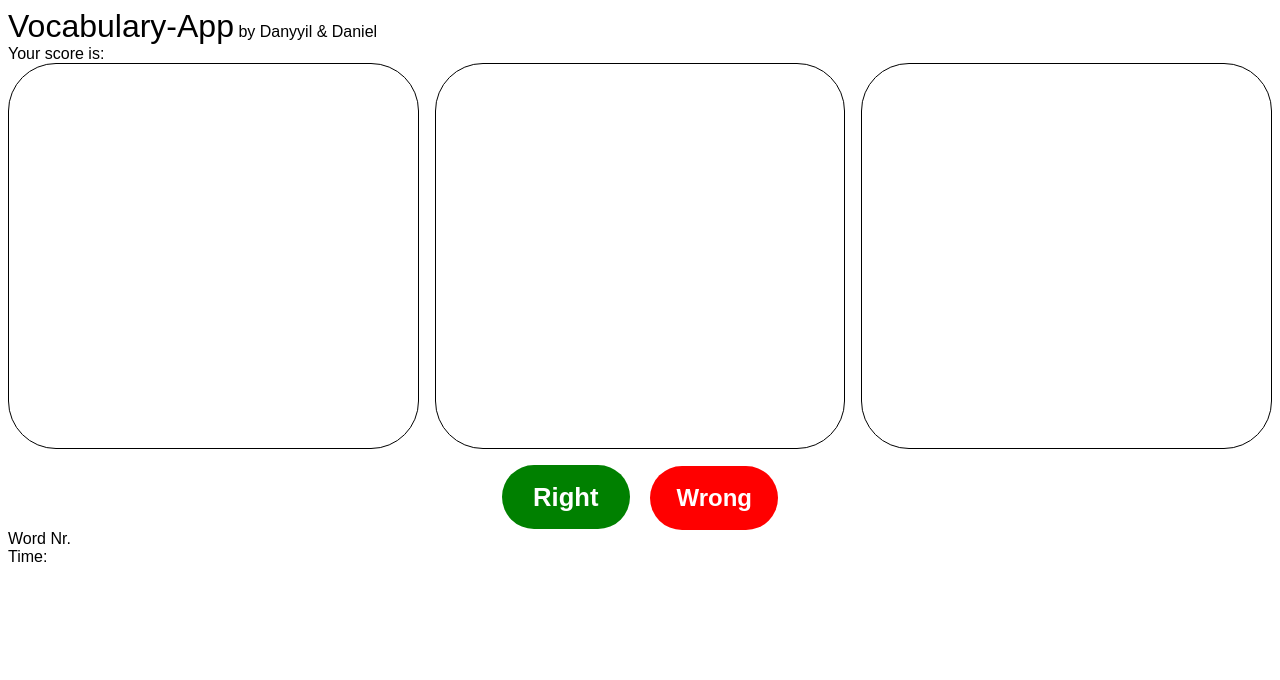
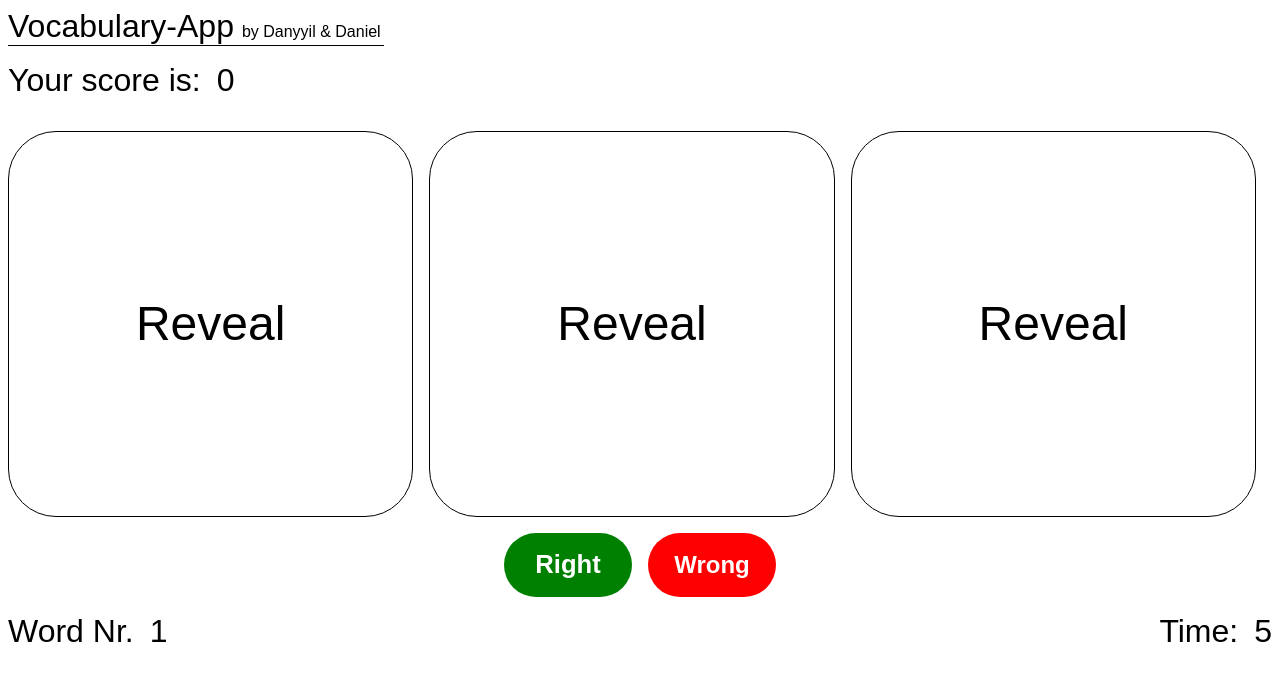
Before and after one commit to DanielBananiel123/vocabulary-app, a plain HTML site: page sites/trainvocab.html in a window 1280 px wide. Drawn offline with Linux system fonts and the light colour scheme; files that its build step writes are made by us from their sources.

Commit message:
completed UI

```diff
--- a/sites/trainvocab.html
+++ b/sites/trainvocab.html
@@ -5,35 +5,76 @@
     <meta http-equiv="X-UA-Compatible" content="IE=edge">
     <meta name="viewport" content="width=device-width, initial-scale=1.0">
     <title>Document</title>
-    <link rel="stylesheet" href="styles/style.css">
+    <link rel="stylesheet" href="../styles/style.css">
 </head>
 <body>
     <div class="iheadline">
         <span id="largehead">Vocabulary-App</span>
         <span id="names">by Danyyil & Daniel</span>
     </div>
-    <div class="iscore">
-        Your score is:
+    <div id="separator2">
+
+    </div>
+    <div class="iscore" >
+        Your score is: <div id="currentscore">0</div>
+    </div>
+    <div id="separator">
+
     </div>
         <div class="icards">
-            <div id="vocabBox" class="icard">
-
+            <div id="vocabBox" class="icard" onclick="revealVocab()">
+                Reveal
             </div>
-            <div id="definitionBox" class="icard">
-
+            <div id="definitionBox" class="icard" onclick="revealDefinition()">
+                Reveal
             </div>
-            <div id="translationBox" class="icard">
-
+            <div id="translationBox" class="icard" onclick="revealTranslation()">
+                Reveal
             </div>
         </div>
     <div class="ibuttons">
-        <button id="right" onclick="right()">Right</button>
-        <button id="wrong" onclick="wrong()">Wrong</button>
+        <button id="right">Right</button>
+        <button id="wrong">Wrong</button>
     </div>
-    <div class="inumber">Word Nr. </div>
-    <div class="itimer">Time: </div>
+    <div id="bottom">
+        <div class="inumber">Word Nr.
+            <div id="currentWordNumber">1</div>
+        </div>
+        <div class="itimer">Time:
+            <div id="currentTime">0</div>
+        </div>
+    </div>
+
 </body>
 </html>
 <script>
+    let score = 0
+    let right = document.querySelector("#right")
+    let vocabNumber = 1
+    let timer = 0
+    function revealVocab() {
 
+    }
+    function revealDefinition() {
+
+    }
+    function revealTranslation() {
+
+    }
+    right.addEventListener('click', function() {
+        score += 10
+        document.querySelector("#currentscore").innerHTML = score
+        vocabNumber += 1
+        document.querySelector("#currentWordNumber").innerHTML = vocabNumber
+    })
+    wrong.addEventListener('click', function() {
+        score -= 10
+        document.querySelector("#currentscore").innerHTML = score
+        vocabNumber += 1
+        document.querySelector("#currentWordNumber").innerHTML = vocabNumber
+    })
+    setInterval(() => {
+        timer++
+        document.querySelector("#currentTime").innerHTML = timer
+    }, 1000);
 </script>
--- a/styles/style.css
+++ b/styles/style.css
@@ -1,7 +1,7 @@
 
 .icards {
     display: flex;
-    justify-content: center;
+    justify-content: space-evenly;
     align-items: center;
 }
 
@@ -22,11 +22,10 @@ body {
     font-family: Arial, Helvetica, sans-serif;
 }
 #names {
-    display: inline;
     font-size: 1rem;
+
 }
 #largehead {
-
     margin-right: 0;
     font-size: 2rem;
 }
@@ -69,11 +68,67 @@ body {
     font-size: 1.76rem;
 }
 .ibuttons {
-    margin: auto;
+    display: flex;
+    justify-content: center;
     margin-top: 1rem;
-    width: fit-content;
+    height: 5rem;
 
 }
 #translationBox {
-    margin-right: 0;
+    display: flex;
+    justify-content: center;
+    align-items: center;
+    font-size: 3rem;
 }
+#vocabBox {
+    display: flex;
+    justify-content: center;
+    align-items: center;
+    font-size: 3rem;
+}
+#definitionBox {
+    display: flex;
+    justify-content: center;
+    align-items: center;
+    font-size: 3rem;
+}
+.iheadline {
+    display: flex;
+    align-items: baseline;
+    gap: 0.5rem;
+    height: 2.3rem;
+
+
+}
+
+#separator {
+    display: flex;
+    height: 2rem;
+}
+.iscore {
+    font-size: 2rem;
+}
+#separator2 {
+    display: flex;
+    border-top: 1px solid black;
+    height: 1rem;
+    width: 23.5rem;
+
+}
+#bottom {
+    display: flex;
+    justify-content: space-between;
+    font-size: 2rem;
+}
+.iscore {
+    display: flex;
+    gap: 1rem;
+}
+.inumber {
+    display: flex;
+    gap: 1rem;
+}
+.itimer {
+    display: flex;
+    gap: 1rem;
+}
```
